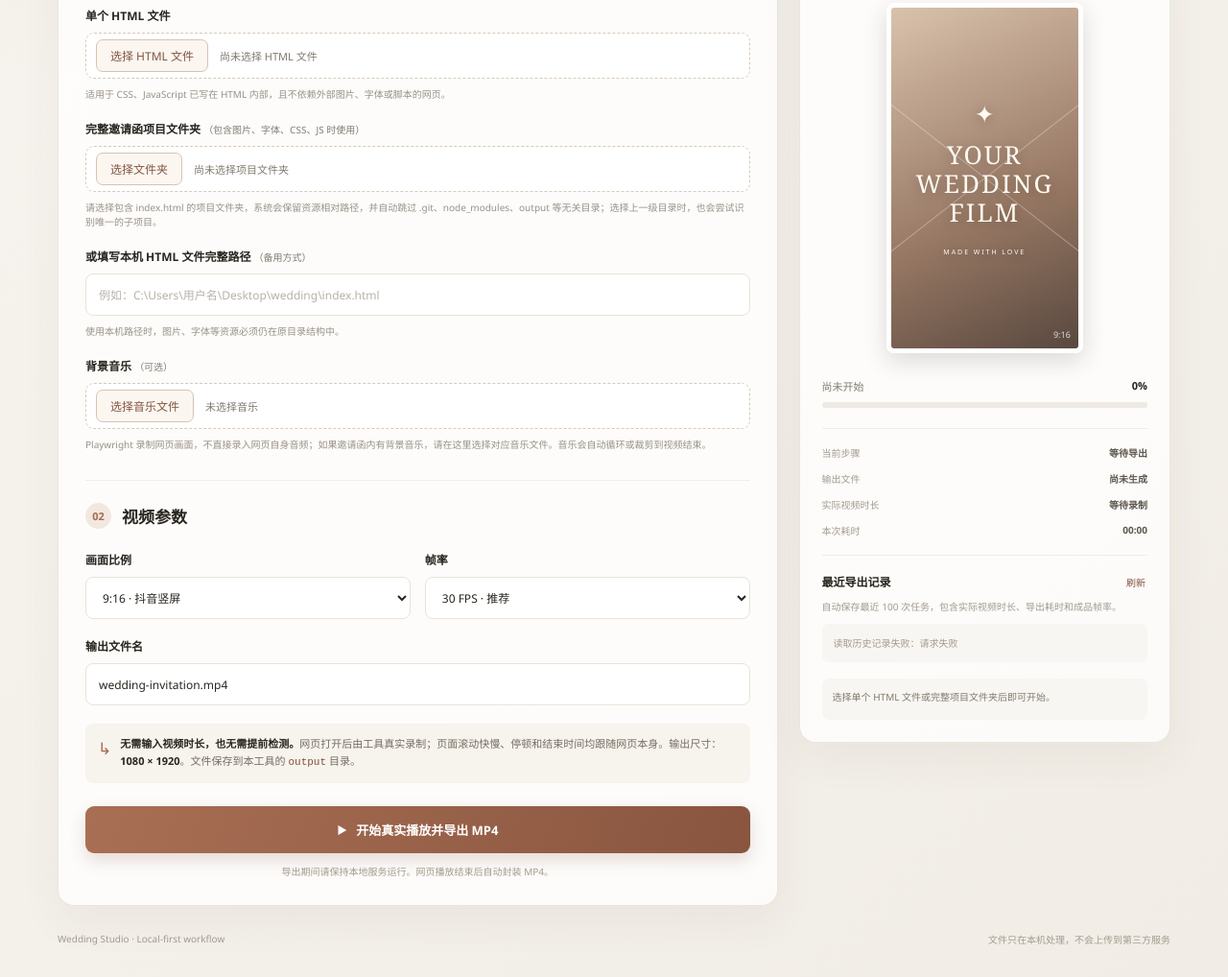
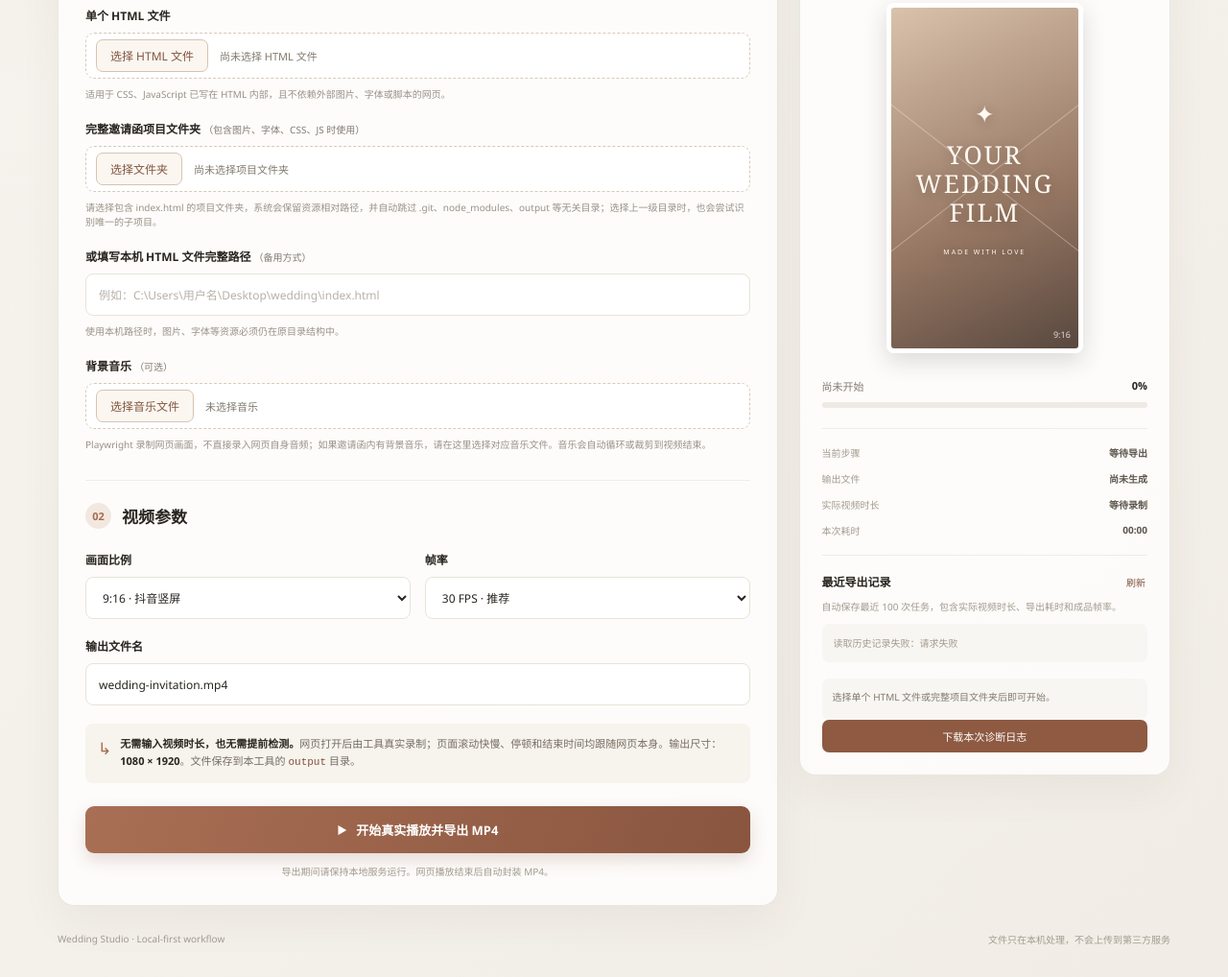
Before and after one commit to luo8862818-creator/wedding-video-tool, a website: page index.html in a window 1280 px wide. Shown: the part 406-1424 px from the top of the page at 96% size. Drawn offline with Linux system fonts and the light colour scheme; no server answers.

Commit message:
feat(ui): add task diagnostic log download link

```diff
--- a/index.html
+++ b/index.html
@@ -79,6 +79,7 @@
           <div id="history-list" class="history-list"><span class="history-empty">正在读取历史记录……</span></div>
         </section>
         <div id="message" class="message" role="status" aria-live="polite">选择单个 HTML 文件或完整项目文件夹后即可开始。</div>
+        <a id="log-download-link" class="download-link" hidden>下载本次诊断日志</a>
         <section id="result-panel" class="result-panel" hidden>
           <h3>视频预览</h3>
           <video id="result-video" controls playsinline preload="metadata"></video>
```
